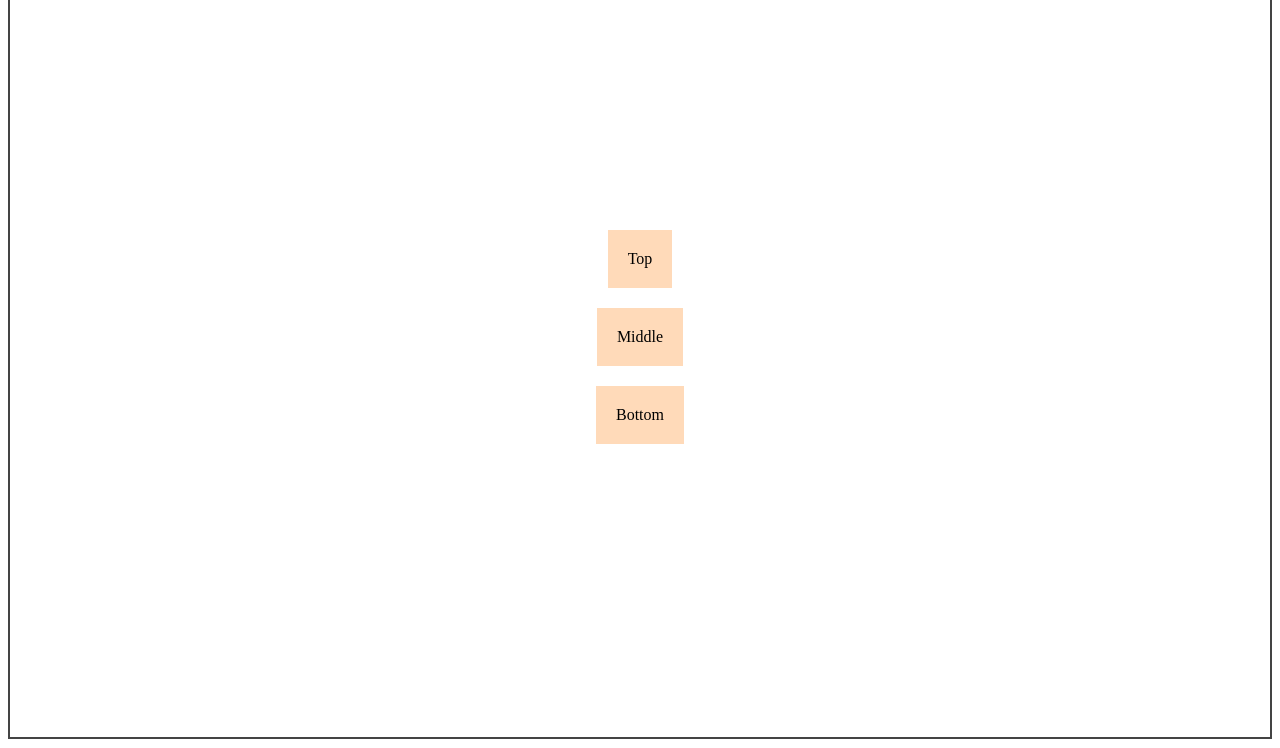
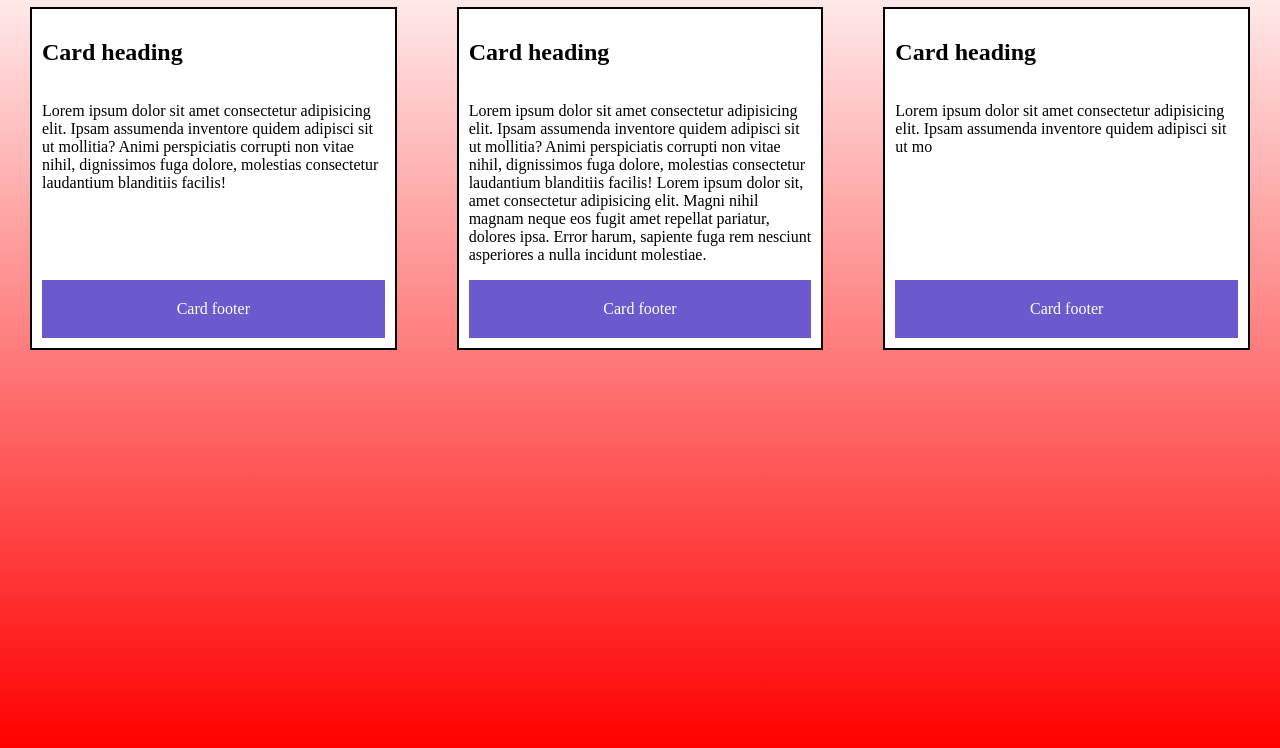
Before and after one commit to nowfdev/onepercent-html-css, a plain HTML site: page Practice/Flexbox/index.html in a window 1280 px wide. Shown: the part 73-821 px from the top of the page. Drawn offline with Linux system fonts and the light colour scheme.

Commit message:
flexbox pt2

```diff
--- a/Practice/Flexbox/index.html
+++ b/Practice/Flexbox/index.html
@@ -3,14 +3,43 @@
   <head>
     <meta charset="UTF-8" />
     <meta name="viewport" content="width=device-width, initial-scale=1.0" />
-    <title>Flexbox Practice</title>
     <link rel="stylesheet" href="style.css" />
+    <title>Flexbox</title>
   </head>
   <body>
+    <h1>Card Demo</h1>
     <div class="container">
-      <div class="item">Top</div>
-      <div class="item">Middle</div>
-      <div class="item">Bottom</div>
+      <div class="card">
+        <h2>Card heading</h2>
+        <p>
+          Lorem ipsum dolor sit amet consectetur adipisicing elit. Ipsam
+          assumenda inventore quidem adipisci sit ut mollitia? Animi
+          perspiciatis corrupti non vitae nihil, dignissimos fuga dolore,
+          molestias consectetur laudantium blanditiis facilis!
+        </p>
+        <footer>Card footer</footer>
+      </div>
+      <div class="card">
+        <h2>Card heading</h2>
+        <p>
+          Lorem ipsum dolor sit amet consectetur adipisicing elit. Ipsam
+          assumenda inventore quidem adipisci sit ut mollitia? Animi
+          perspiciatis corrupti non vitae nihil, dignissimos fuga dolore,
+          molestias consectetur laudantium blanditiis facilis! Lorem ipsum dolor
+          sit, amet consectetur adipisicing elit. Magni nihil magnam neque eos
+          fugit amet repellat pariatur, dolores ipsa. Error harum, sapiente fuga
+          rem nesciunt asperiores a nulla incidunt molestiae.
+        </p>
+        <footer>Card footer</footer>
+      </div>
+      <div class="card">
+        <h2>Card heading</h2>
+        <p>
+          Lorem ipsum dolor sit amet consectetur adipisicing elit. Ipsam
+          assumenda inventore quidem adipisci sit ut mo
+        </p>
+        <footer>Card footer</footer>
+      </div>
     </div>
   </body>
 </html>
--- a/Practice/Flexbox/style.css
+++ b/Practice/Flexbox/style.css
@@ -1,14 +1,29 @@
+body {
+  margin: 0;
+  height: 100vh;
+  background: linear-gradient(white, red);
+}
+
 .container {
   display: flex;
-  flex-direction: column;
   justify-content: center;
-  height: 100vh;
-  border: 2px solid #444;
-  align-items: center;
 }
 
-.item {
+.card {
+  background-color: white;
+  border: 2px solid black;
+  width: 400px;
+  margin: 0 30px;
+  display: flex;
+  flex-direction: column;
+  justify-content: space-between;
+  padding: 10px;
+}
+
+.card footer {
+  background-color: slateblue;
+  color: white;
   padding: 20px;
-  background-color: peachpuff;
-  margin: 10px;
+  margin-top: auto;
+  text-align: center;
 }
```
